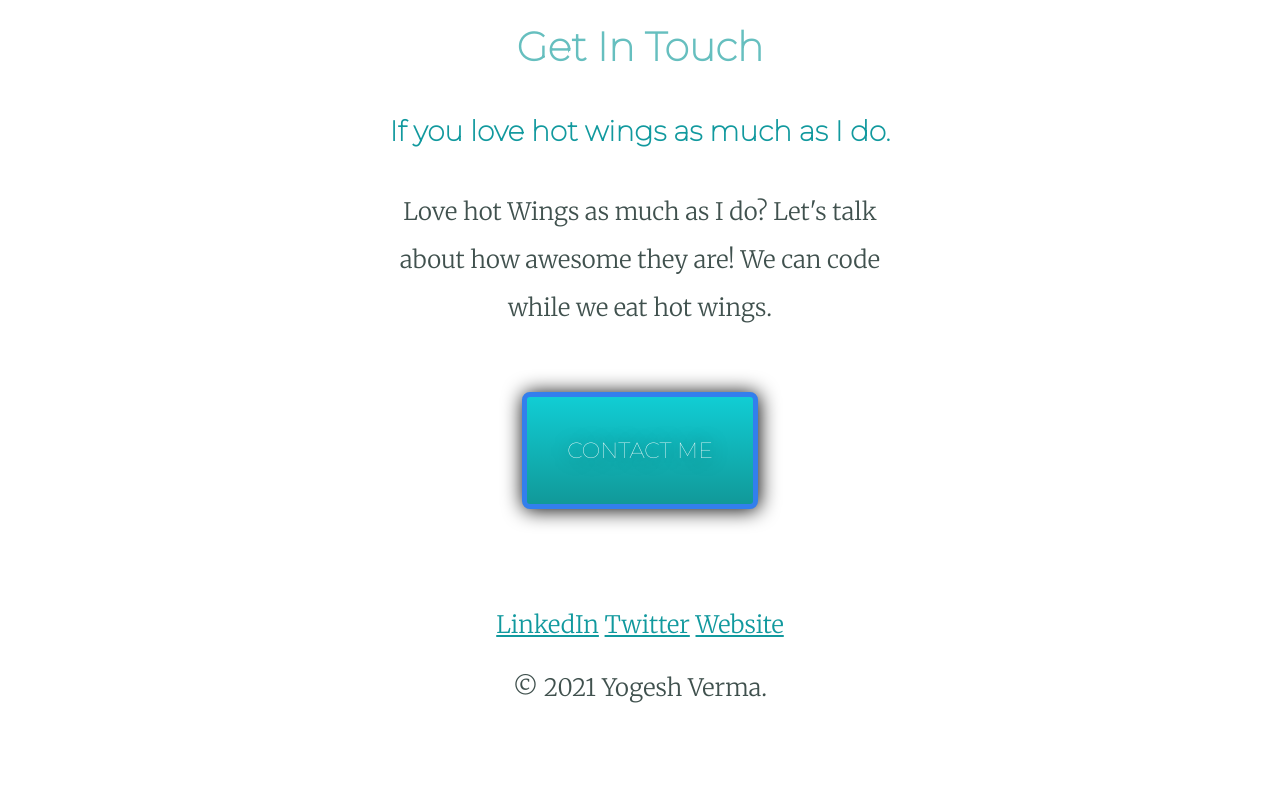
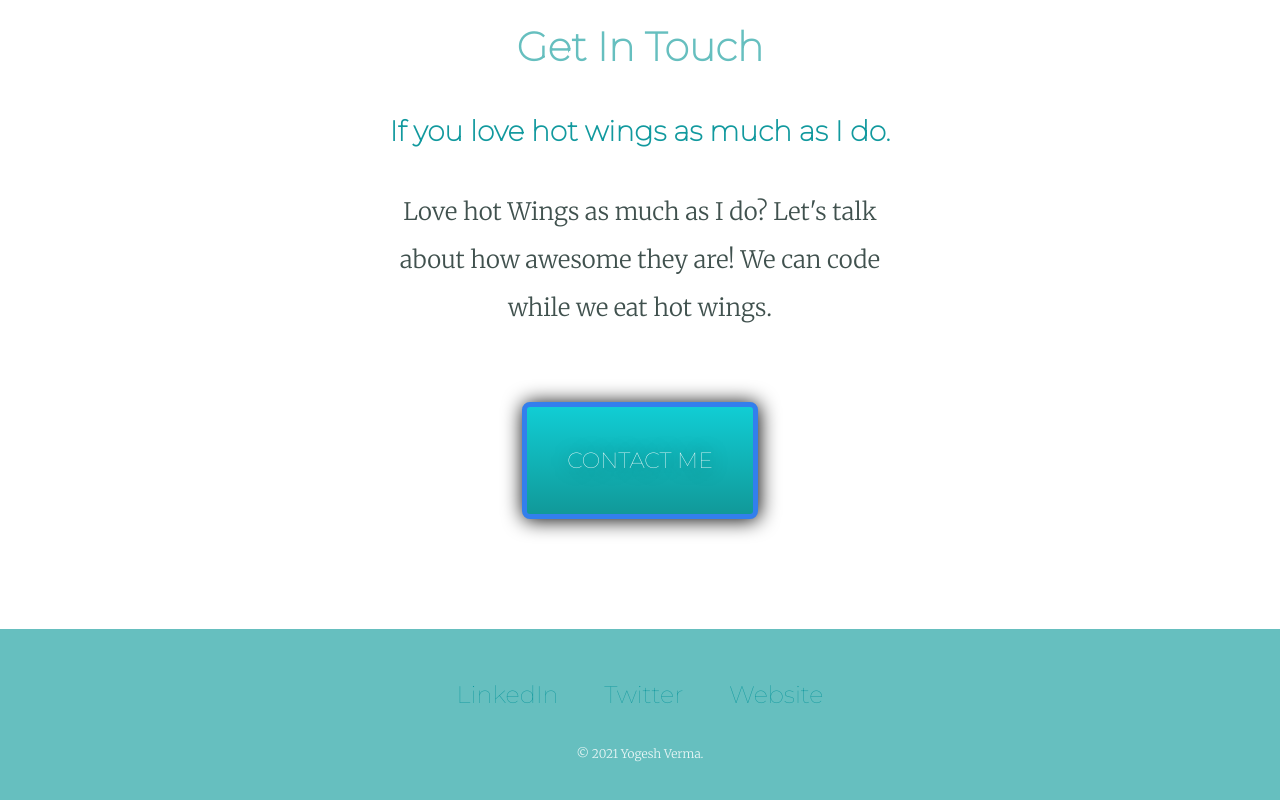
Before and after one commit to yogeshggps36/ps, a plain HTML site: page index.html in a window 1280 px wide. Shown: the part 2616-3416 px from the top of the page. Before the commit the page ends 3352 px from the top, so only its background shows below. Drawn offline with Linux system fonts and the light colour scheme.

Commit message:
Add files via upload

```diff
--- a/index.html
+++ b/index.html
@@ -53,7 +53,7 @@
       <a class="footer-link" href="https://www.linkedin.com/in/yogeshverma36/">LinkedIn</a>
       <a class="footer-link" href="https://twitter.com/">Twitter</a>
       <a class="footer-link" href="https://www.appbrewery.co/">Website</a>
-      <p>© 2021 Yogesh Verma.</p>
+      <p class="copyright"> © 2021 Yogesh Verma.</p>
     </div>
 
 
--- a/style.css
+++ b/style.css
@@ -35,6 +35,15 @@ hr{
   width: 5%;
   margin: 100px auto;
 }
+a{
+  color: #11999E;
+  font-family: 'Montserrat', sans-serif;
+  margin: 10px 20px;
+  text-decoration: none;
+}
+a:hover{
+  color: #EAF6F6;
+}
 .top-container {
   background-color: #E4F9F5;
   position: relative;
@@ -46,7 +55,8 @@ margin: 100px 0;
 }
 
 .bottom-container {
-
+background-color: #66BFBF;
+padding: 50px 0 20px;
 }
 
 .pro {
@@ -90,6 +100,11 @@ a{
   width: 40%;
   margin: 40px auto 60px;
 }
+.copyright{
+  color: #EAF6F6;
+  font-size: 0.75rem;
+  padding: 20px 0;
+}
 .btn {
    background: #11CDD4;
    background-image: -webkit-linear-gradient(top, #11CDD4, #119999);
```
